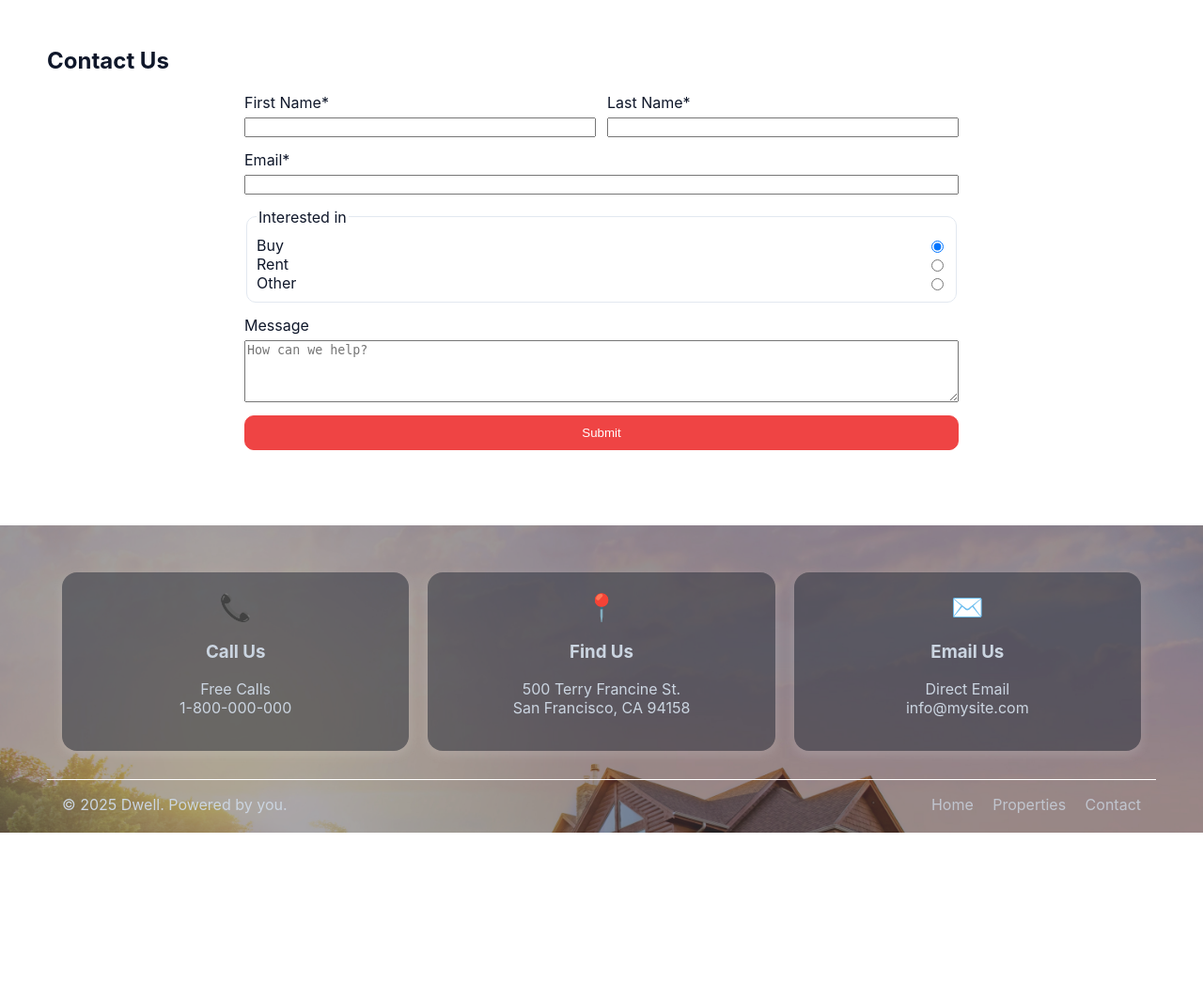
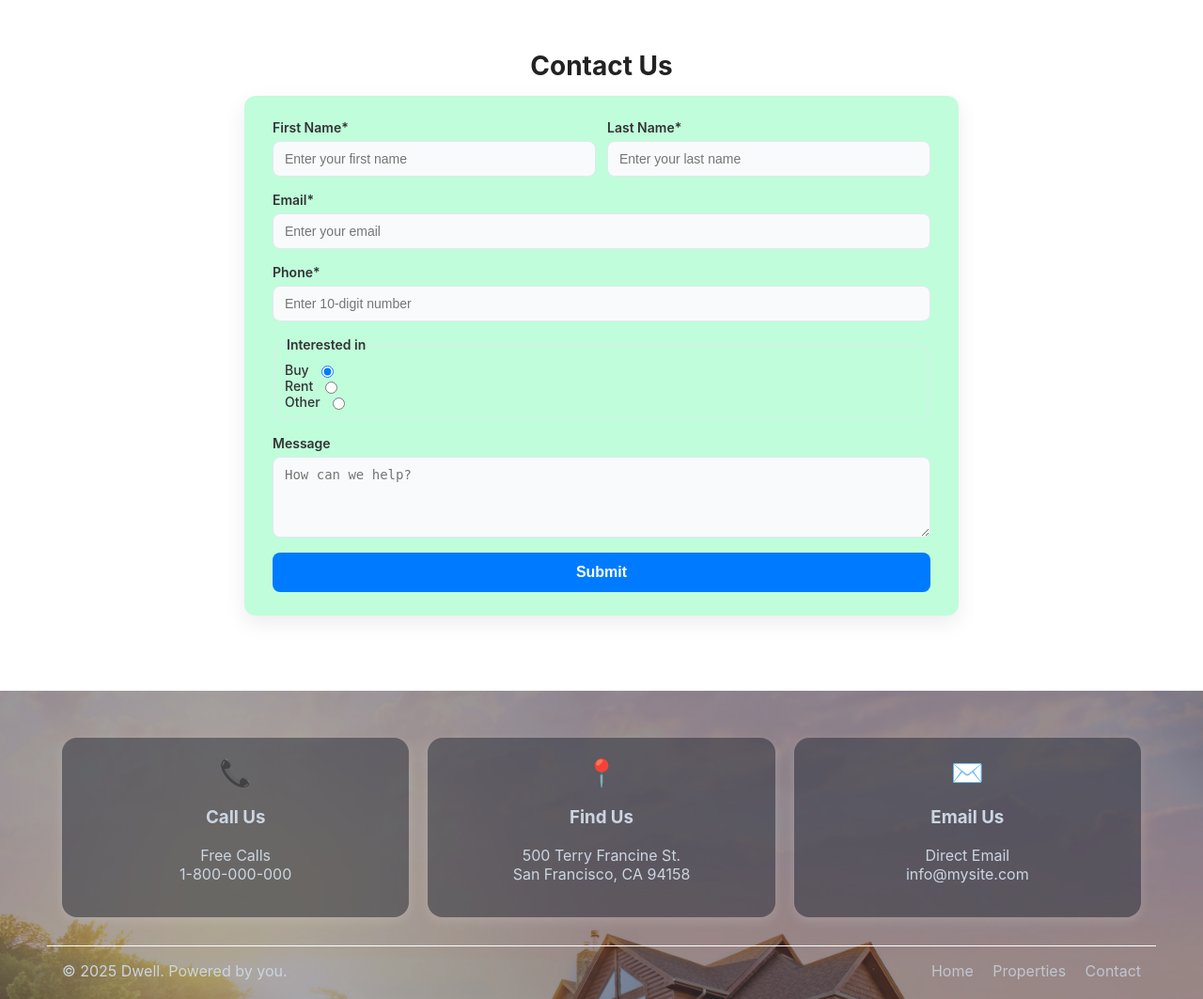
Before and after one commit to hritikgupta1/real-estate-website, a PHP site: page /contact.php in a window 1280 px wide. Shown: the part 64-1127 px from the top of the page at 94% size. Before the commit the page ends 950 px from the top, so only its background shows below. Run offline with PHP 8.4, Linux system fonts and the light colour scheme.

Commit message:
updated files

```diff
--- a/add_agent.php
+++ b/add_agent.php
@@ -23,10 +23,10 @@ if ($_SERVER['REQUEST_METHOD'] === 'POST') {
         if ($stmt->execute([$name, $role, $phone, $email, $targetFile])) {
             $message = " Agent added successfully!";
         } else {
-            $message = "❌ Error adding agent.";
+            $message = " Error adding agent.";
         }
     } else {
-        $message = "❌ Error uploading image.";
+        $message = " Error uploading image.";
     }
 }
 ?>
@@ -54,7 +54,7 @@ if ($_SERVER['REQUEST_METHOD'] === 'POST') {
   <div class="form-container">
     <h2>Add New Agent</h2>
     <?php if($message): ?>
-      <div class="message <?= strpos($message, '✅') !== false ? 'success' : 'error' ?>">
+      <div class="message <?= strpos($message, '') !== false ? 'success' : 'error' ?>">
         <?= $message ?>
       </div>
     <?php endif; ?>
--- a/contact.php
+++ b/contact.php
@@ -1,20 +1,199 @@
 <?php $page_title = "Contact — Dwell Properties"; include 'header.php'; ?>
+
+<style>
+/*  Contact Page Styling */
+.contact-page {
+    padding: 30px 0 60px;
+    display: flex;
+    justify-content: center;
+    align-items: center;
+    flex-direction: column;
+}
+
+/*  Form Container */
+.contact-form {
+    max-width: 760px;
+    width: 100%;
+    margin: 0 auto;
+    display: flex;
+    flex-direction: column;
+    gap: 16px;
+    background: #47f99657;
+    padding: 25px 30px;
+    border-radius: 12px;
+    box-shadow: 0 8px 22px rgba(0, 0, 0, 0.08);
+}
+
+/*  Grid for First & Last Name */
+.grid-2 {
+    display: grid;
+    grid-template-columns: 1fr 1fr;
+    gap: 12px;
+}
+
+/*  Labels */
+label {
+    display: flex;
+    flex-direction: column;
+    gap: 6px;
+    font-weight: 600;
+    color: #333;
+    font-size: 14px;
+}
+
+/*  Inputs & Textarea */
+input, textarea {
+    padding: 10px 12px;
+    border-radius: 8px;
+    border: 1px solid #e2e8f0;
+    font-size: 14px;
+    background: #f9fafb;
+    transition: all 0.3s ease;
+    outline: none;
+}
+
+input:focus,
+textarea:focus {
+    border-color: #007bff;
+    background-color: #fff;
+    box-shadow: 0 0 6px rgba(0, 123, 255, 0.2);
+}
+
+/*  Fieldset Styling */
+fieldset {
+    border: 1px solid #e2e8f0;
+    border-radius: 10px;
+    padding: 10px;
+}
+
+legend {
+    font-size: 14px;
+    font-weight: 600;
+    color: #333;
+}
+
+/*  Radio Buttons */
+.contact-interested {
+    display: flex;
+    flex-direction: row;
+    gap: 8px;
+    justify-content: flex-start;
+    align-items: center;
+    font-weight: 500;
+    cursor: pointer;
+}
+
+.contact-interested input {
+    margin-left: 5px;
+    accent-color: #007bff;
+}
+
+/*  Submit Button */
+.btn.btn-primary {
+    padding: 12px;
+    background: #007bff;
+    border: none;
+    color: #fff;
+    border-radius: 8px;
+    cursor: pointer;
+    font-size: 16px;
+    font-weight: bold;
+    transition: all 0.3s ease;
+}
+
+.btn.btn-primary:hover {
+    background: #0056b3;
+    box-shadow: 0 5px 12px rgba(0, 123, 255, 0.4);
+}
+
+/*  Alert Messages */
+.alert {
+    padding: 12px 15px;
+    margin-bottom: 15px;
+    border-radius: 6px;
+    font-size: 14px;
+    text-align: center;
+    font-weight: 500;
+}
+
+.alert.success {
+    background-color: #d4edda;
+    color: #155724;
+    border: 1px solid #c3e6cb;
+}
+
+.alert.error {
+    background-color: #f8d7da;
+    color: #721c24;
+    border: 1px solid #f5c6cb;
+}
+
+/*  Responsive Design */
+@media (max-width: 600px) {
+    .grid-2 {
+        grid-template-columns: 1fr;
+    }
+
+    .contact-form {
+        padding: 20px;
+    }
+}
+</style>
+
 <section class="container contact-page">
-  <h1>Contact Us</h1>
+    <h1 style="margin-bottom: 15px; font-size: 28px; color: #222; text-align: center;">Contact Us</h1>
+
+    <!--  Success & Error Messages -->
+    <?php
+    if (isset($_GET['status'])) {
+        if ($_GET['status'] === 'success') {
+            echo '<div class="alert success"> Your message has been sent successfully!</div>';
+        } elseif ($_GET['status'] === 'error') {
+            echo '<div class="alert error"> Please fill all required fields correctly.</div>';
+        } elseif ($_GET['status'] === 'failed') {
+            echo '<div class="alert error"> Something went wrong. Please try again.</div>';
+        }
+    }
+    ?>
+
+    <!--  Contact Form -->
     <form class="contact-form" method="post" action="insert_contact.php">
         <div class="grid-2">
-      <label>First Name*<input required type="text" name="first_name" /></label>
-      <label>Last Name*<input required type="text" name="last_name" /></label>
+            <label>First Name*
+                <input required type="text" name="first_name" placeholder="Enter your first name" />
+            </label>
+            <label>Last Name*
+                <input required type="text" name="last_name" placeholder="Enter your last name" />
+            </label>
         </div>
-    <label>Email*<input required type="email" name="email" /></label>
+
+        <label>Email*
+            <input required type="email" name="email" placeholder="Enter your email" />
+        </label>
+
+        <label>Phone*
+            <input required type="tel" name="phone" pattern="[0-9]{10}" maxlength="10" placeholder="Enter 10-digit number" />
+        </label>
+
         <fieldset>
             <legend>Interested in</legend>
-      <label class="contact-interested">Buy<input type="radio" name="interest" value="buy" checked /> </label>
-      <label class="contact-interested">Rent<input type="radio" name="interest" value="rent" /> </label>
-      <label class="contact-interested">Other<input type="radio" name="interest" value="other" /> </label>
+            <label class="contact-interested">Buy
+                <input type="radio" name="interest" value="buy" checked />
+            </label>
+            <label class="contact-interested">Rent
+                <input type="radio" name="interest" value="rent" />
+            </label>
+            <label class="contact-interested">Other
+                <input type="radio" name="interest" value="other" />
+            </label>
         </fieldset>
-    <label>Message<textarea name="message" rows="4" placeholder="How can we help?"></textarea></label>
+
+        <label>Message
+            <textarea name="message" rows="4" placeholder="How can we help?"></textarea>
+        </label>
+
         <button class="btn btn-primary" type="submit">Submit</button>
     </form>
 </section>
+
 <?php include 'footer.php'; ?>
--- a/header.php
+++ b/header.php
@@ -18,7 +18,7 @@
     <button class="menu-toggle" aria-label="Open Menu">&#9776;</button>
     <nav class="menu">
       <a href="index.php">Home</a>
-      <a href="about.php">About Us</a> <!-- ✅ New -->
+      <a href="about.php">About Us</a>
       <a href="properties.php?type=sale">Properties</a>
       <a href="agents.php">Agents</a>
       <!-- <a href="#stories">News</a>
--- a/script.js
+++ b/script.js
@@ -27,7 +27,7 @@ document.addEventListener('DOMContentLoaded', () => {
       dots[current].classList.add('active');
     }
 
-    // ✅ Auto-slide every 5 seconds
+    //  Auto-slide every 5 seconds
     setInterval(() => {
       let next = (current + 1) % quotes.length;
       showSlide(next);
--- a/style.css
+++ b/style.css
@@ -12,6 +12,8 @@
 html,body{margin:0;padding:0;font-family:Inter,system-ui,Segoe UI,Arial,sans-serif;background:#fff;color:var(--ink)}
 a{color:inherit;text-decoration:none}
 .container{max-width:1180px;margin:0 auto;padding:0 16px}
+
+.highlight{font-weight:900;}
 /* Header */
 .site-header{position:sticky;top:0;z-index:10;background:var(--bg);color:#fff}
 .nav{display:flex;align-items:center;justify-content:space-between;height:64px}
@@ -54,7 +56,7 @@ a{color:inherit;text-decoration:none}
 .badge.rent{background:#ef7d44}
 .muted{color:var(--muted);margin-top:0}
 .price{font-weight:800}
-.meta{display:flex;gap:12px;color:#475569;font-size:13px}
+.meta{display:flex;gap:12px;color:#475569;font-size:13px; justify-content: center;}
 .center{text-align:center;margin-top:16px}
 
 /* Stories */
@@ -132,14 +134,6 @@ a{color:inherit;text-decoration:none}
 .filters input{padding:10px;border:1px solid #e2e8f0;border-radius:10px}
 .filters .btn{border-color:#e2e8f0}
 
-/* Contact page */
-.contact-page{padding:30px 0 60px}
-.contact-form{max-width:760px;margin:0 auto;display:flex;flex-direction:column;gap:14px}
-.grid-2{display:grid;grid-template-columns:1fr 1fr;gap:12px}
-fieldset{border:1px solid #e2e8f0;border-radius:10px;padding:10px}
-label{display:flex;flex-direction:column;gap:6px}
-.contact-interested{display:flex;flex-direction:row;gap:6px; justify-content: space-between;}
-
 
 
 
```
Also changed, not shown: index.php (+8 -8 lines), insert_contact.php (+21 -9 lines), properties.php (+4 -4 lines), sql/realestate.sql (+9 -8 lines). Lines whose indentation alone changed are shown as unchanged.
